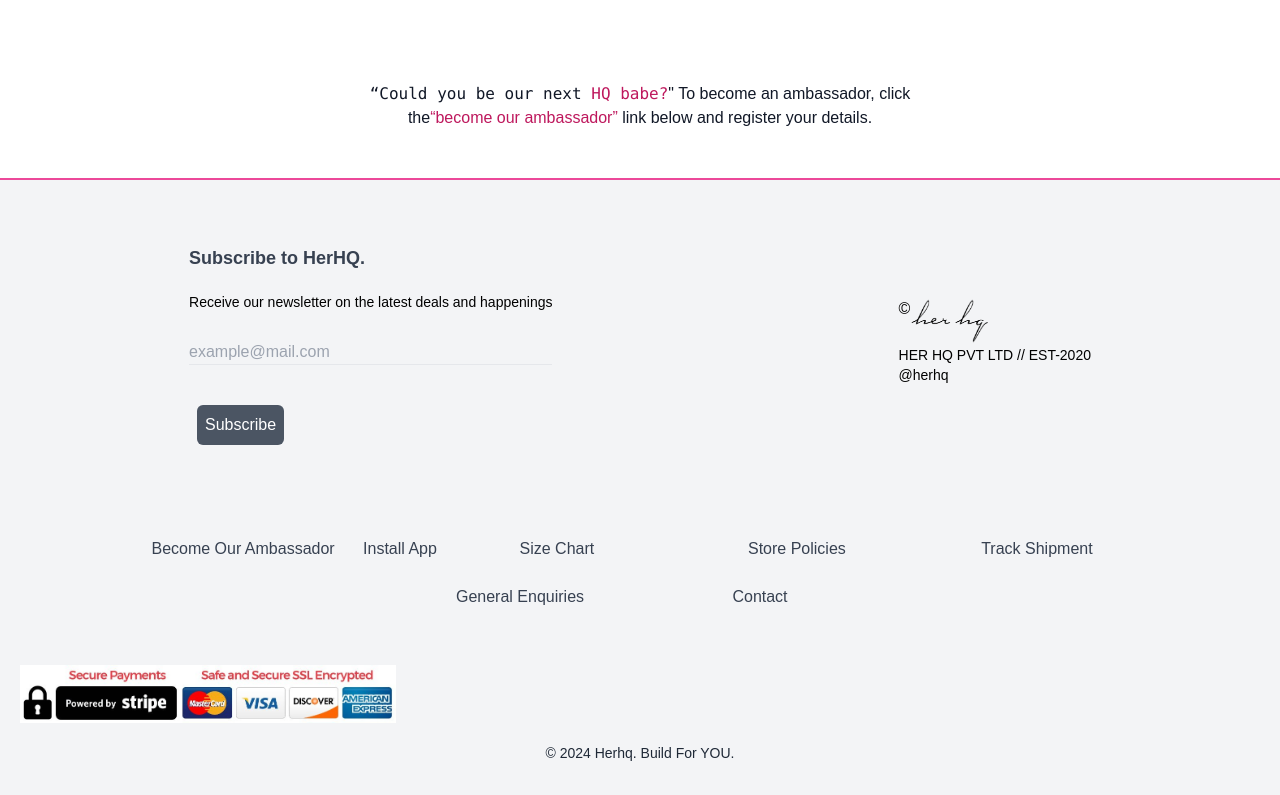
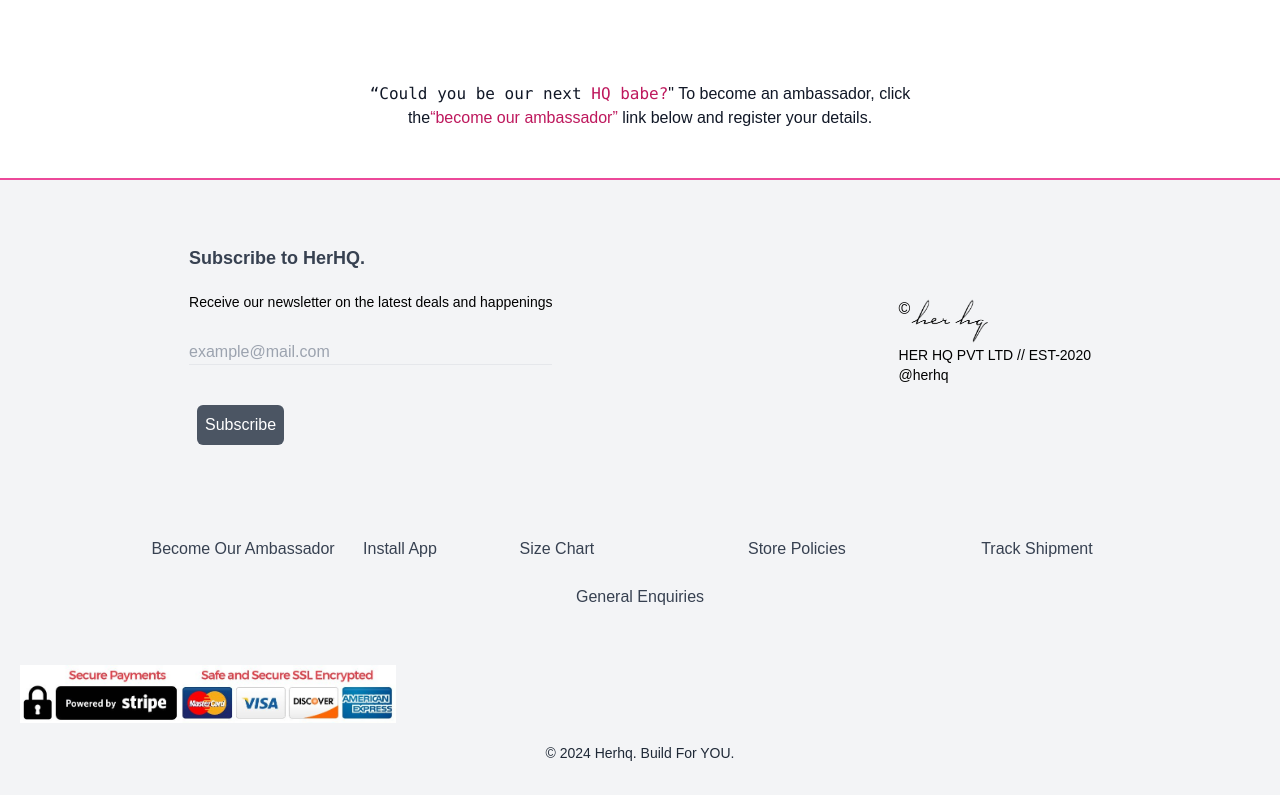
Before and after one commit to ShakiraPayne/HerHQ, a Next.js app: page / in a window 1280 px wide. Shown: the part 2180-2975 px from the top of the page. Built offline with nearby package versions, Linux system fonts and the light colour scheme.

Commit message:
bug resolved #4123

```diff
--- a/pages/components/common/footer.js
+++ b/pages/components/common/footer.js
@@ -99,9 +99,9 @@ export default function Footer() {
                 <Link href={'/questions'}>
                     <h1 className="my-3 w-60">General Enquiries</h1>
                 </Link>
-                <Link href={'/contact'}>
+                {/* <Link href={'/contact'}>
                     <h1 className="my-3 w-60">Contact</h1>
-                </Link>
+                </Link> */}
             </div>
             <Image height={60} width={150} src="/icons/secure.jpeg" alt="secure" className="w-96 p-1" />
             <footer className="text-gray-800 p-4 text-center text-sm">
```
